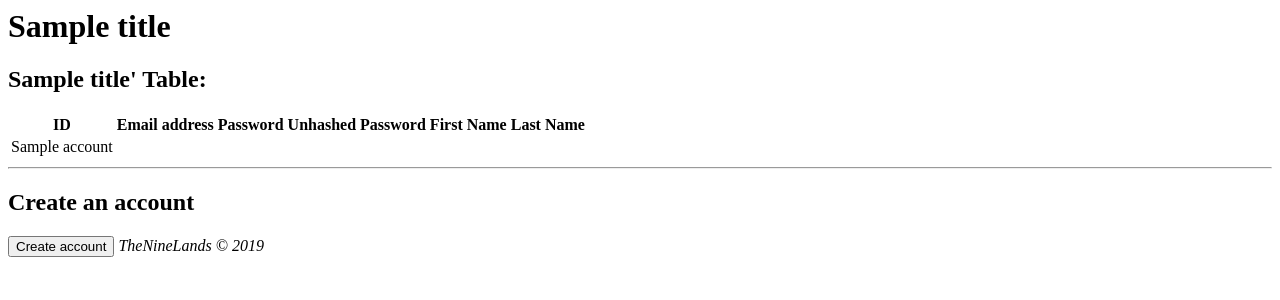
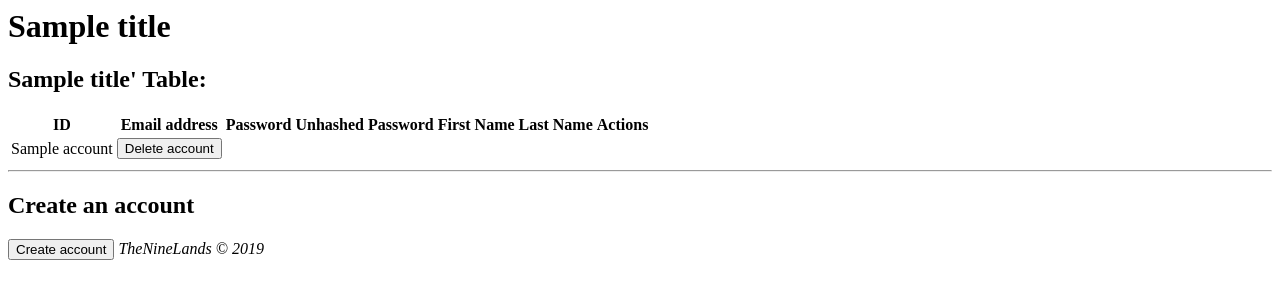
Before and after one commit to Cioumpy/the9lands, a PHP site: the page made by application/views/backoffice/accounts.php in a window 1280 px wide. Shown: the top 300 px of the page. Run offline with PHP 8.4, Linux system fonts and the light colour scheme; the template is opened without the code that fills it: most values are stand-ins (such as "Sample title", 1, 10 or a date in 2020); data that the repository does not hold is empty.

Commit message:
Step 3 done.

```diff
--- a/application/helpers/T9L_form_helper.php
+++ b/application/helpers/T9L_form_helper.php
@@ -16,6 +16,7 @@ function form_inputbox($data = '', $label = '', $value = '', $extra = '')
 		$input .= "<label for='{$for_attribute}'>{$label}</label>";
 	}
 	$input .= form_input($data, $value, $extra);
+	$input .= form_error($for_attribute);
 	$input .= "</div>";
 
 	return $input;
--- a/application/views/backoffice/accounts.php
+++ b/application/views/backoffice/accounts.php
@@ -9,6 +9,7 @@
 			<th>Unhashed Password</th>
 			<th>First Name</th>
 			<th>Last Name</th>
+			<th>Actions</th>
 		</tr>
 	</thead>
 	<tbody>
@@ -17,6 +18,12 @@
 			<?php foreach ($accounts_item as $item_value): ?>
 	    <td><?php echo $item_value; ?></td>
 			<?php endforeach; ?>
+			<td>
+				<?php echo form_open('backoffice/delete_account'); ?>
+					<?php echo form_hidden('account_to_delete', $accounts_item['email']); ?>
+					<input type="submit" name="submit" value="Delete account" />
+				</form>
+			</td>
 		</tr>
 		<?php endforeach; ?>
 	</tbody>
@@ -25,9 +32,7 @@
 
 <h2>Create an account</h2>
 
-<?php echo validation_errors(); ?>
-
-<?php echo form_open(); ?>
+<?php echo form_open('backoffice/create_account'); ?>
 
 	<?php echo form_inputbox($first_name, $first_name_label); ?>
 	<?php echo form_inputbox($last_name, $last_name_label); ?>
```
Also changed, not shown: application/controllers/Backoffice.php (+28 -18 lines), application/models/Session_model.php (+25 -0 lines).
